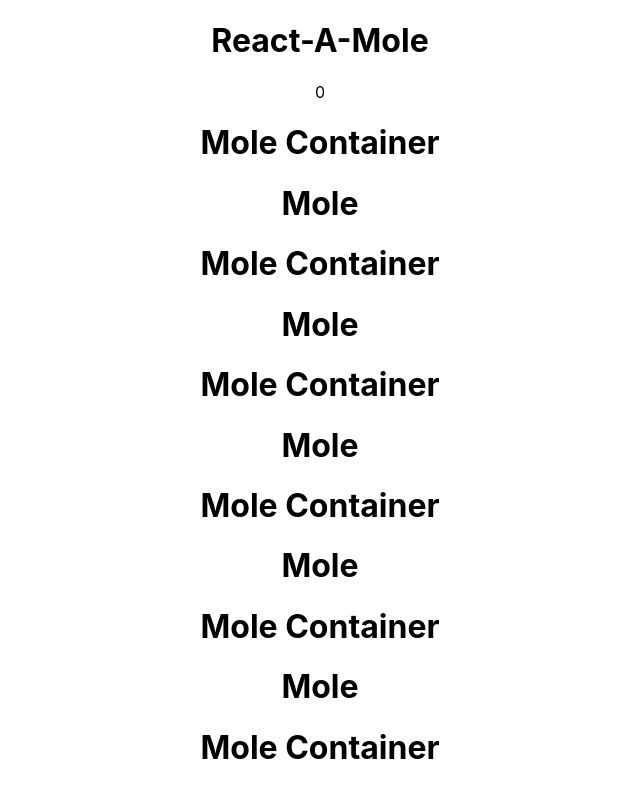
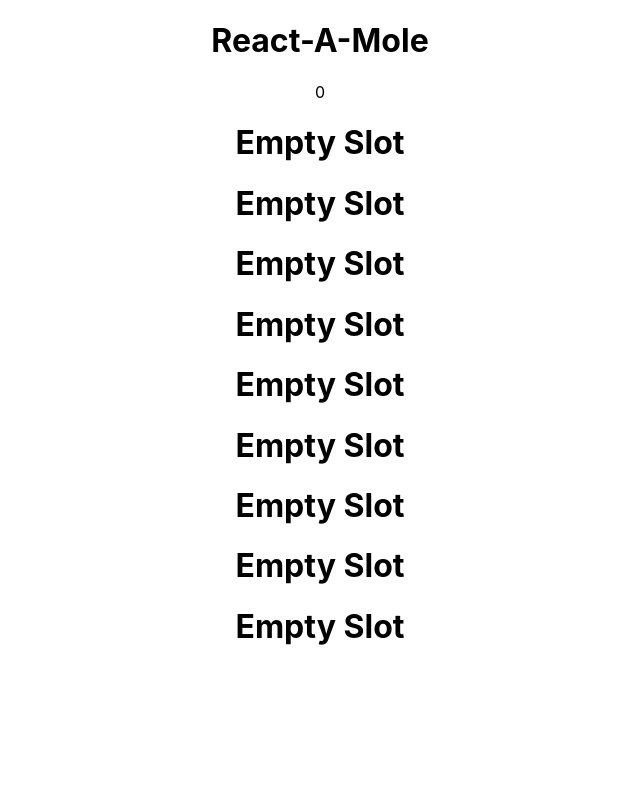
Before and after one commit to TheQueepingHour/React-A-Mole, a React (Create React App) app: page / in a window 1280 px wide. Shown: the top 793 px of the page, without its empty margins (320-960 px from the left). Built offline with nearby package versions, Linux system fonts and the light colour scheme.

Commit message:
Created function for handling the bop of a mole, and added a ternary operator to display either Mole or EmptySlot. Fixes: Changed setState to useState, and added props to score to define variable

```diff
--- a/src/Mole.js
+++ b/src/Mole.js
@@ -3,7 +3,7 @@
 const Mole = (props) => {
     return(
         <div>
-            <h1>Mole</h1>
+
         </div>
     )
 }
--- a/src/MoleContainer.js
+++ b/src/MoleContainer.js
@@ -1,11 +1,21 @@
+import React, {useState} from "react";
 import { Mole } from "./Mole";
 import { EmptySlot } from "./EmptySlot";
 
+
 const MoleContainer = (props) => {
+    let [mole, displayMole] = useState(false)
+
+    const handleBop = (e) => {
+        props.setScore(props.score + 1)
+        displayMole(false)
+    }
+
+    let moleDisplay = mole ? <Mole  /> : <EmptySlot />
+
     return(
         <div>
-            <h1>Mole Container</h1>
-            <Mole />
+            {moleDisplay}
         </div>
     )
 }
```
